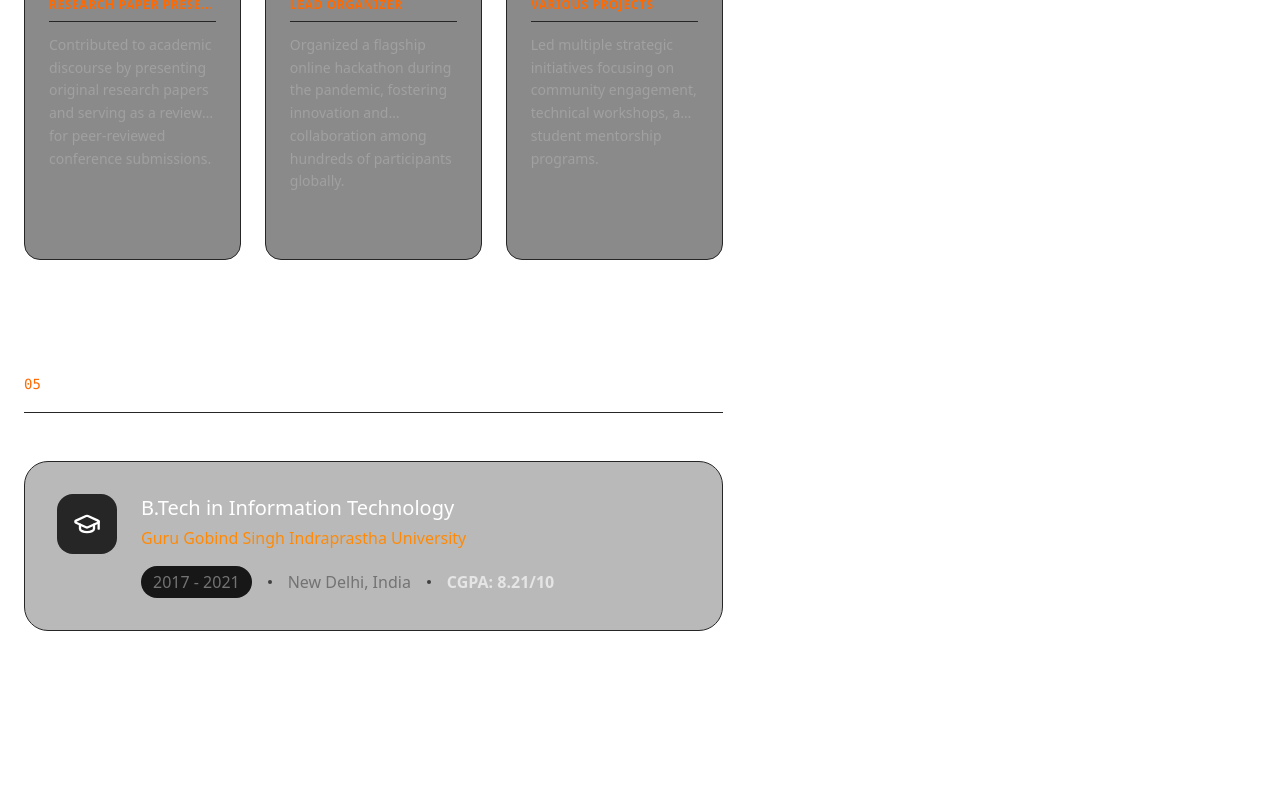
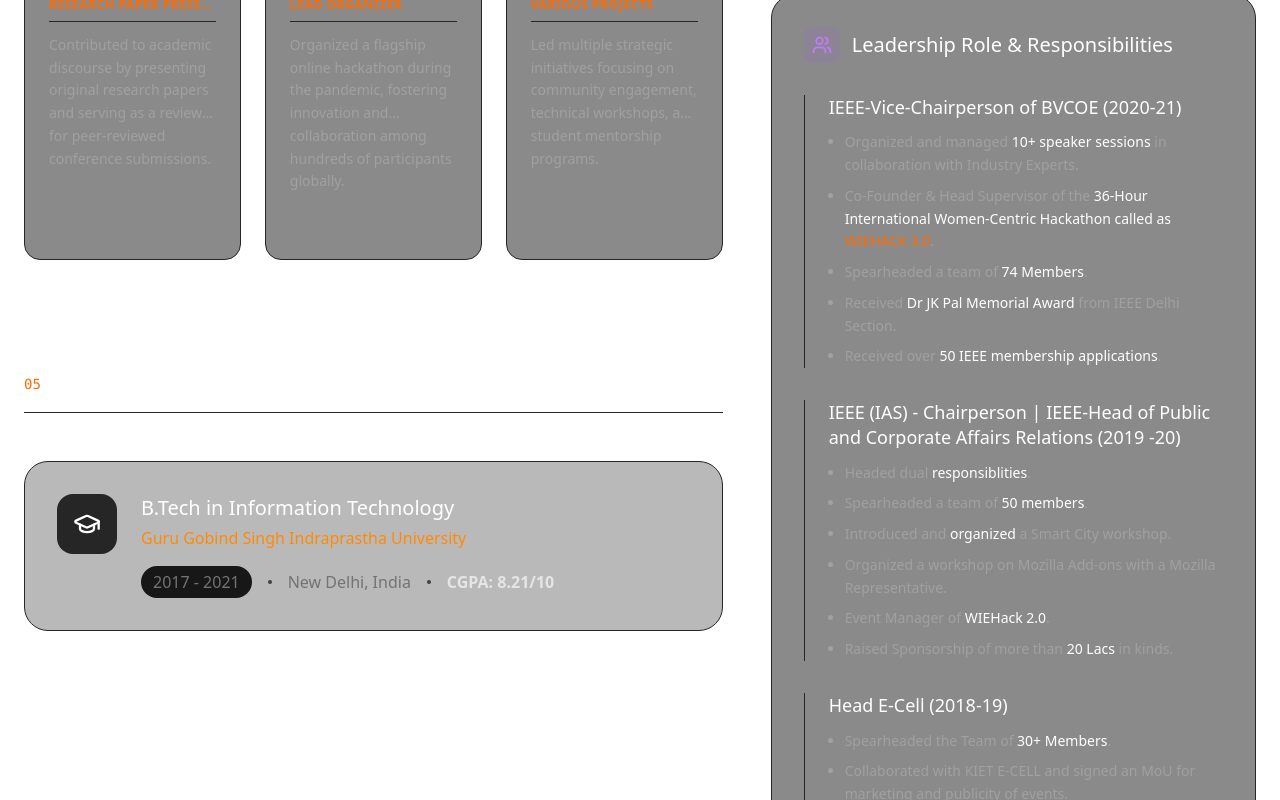
Before and after one commit to chetanya1998/Portfolio, a React (Vite) app: page / in a window 1280 px wide. Shown: the part 7360-8160 px from the top of the page. Built offline with nearby package versions, Linux system fonts and the light colour scheme.

Commit message:
Add Leadership Role & Responsibilities section

```diff
--- a/src/Portfolio.jsx
+++ b/src/Portfolio.jsx
@@ -157,6 +157,40 @@ const leadership = [
         role: "Vice-Chairperson",
         org: "IEEE Student Branch",
         desc: "Led the student branch operations and initiatives during the 2020-2021 tenure."
+    }
+];
+
+const leadershipRoles = [
+    {
+        role: "IEEE-Vice-Chairperson of BVCOE (2020-21)",
+        points: [
+            <>Organized and managed <span className="text-white font-medium">10+ speaker sessions</span> in collaboration with Industry Experts.</>,
+            <>Co-Founder & Head Supervisor of the <span className="text-white font-medium">36-Hour International Women-Centric Hackathon called as</span> <a href="https://wiehack.bwividyapeeth.edu.in/" target="_blank" rel="noreferrer" className="text-orange-500 hover:underline decoration-orange-500/30">WIEHACK 3.0</a>.</>,
+            <>Spearheaded a team of <span className="text-white font-medium">74 Members</span>.</>,
+            <>Received <span className="text-white font-medium">Dr JK Pal Memorial Award</span> from IEEE Delhi Section.</>,
+            <>Received over <span className="text-white font-medium">50 IEEE membership applications</span>.</>
+        ]
+    },
+    {
+        role: "IEEE (IAS) - Chairperson | IEEE-Head of Public and Corporate Affairs Relations (2019 -20)",
+        points: [
+            <>Headed dual <span className="text-white font-medium">responsiblities</span>.</>,
+            <>Spearheaded a team of <span className="text-white font-medium">50 members</span>.</>,
+            <>Introduced and <span className="text-white font-medium">organized</span> a Smart City workshop.</>,
+            <>Organized a workshop on Mozilla Add-ons with a Mozilla Representative.</>,
+            <>Event Manager of <span className="text-white font-medium">WIEHack 2.0</span>.</>,
+            <>Raised Sponsorship of more than <span className="text-white font-medium">20 Lacs</span> in kinds.</>
+        ]
+    },
+    {
+        role: "Head E-Cell (2018-19)",
+        points: [
+            <>Spearheaded the Team of <span className="text-white font-medium">30+ Members</span>.</>,
+            <>Collaborated with KIET E-CELL and signed an MoU for marketing and publicity of events.</>,
+            <>Organized workshop on <span className="text-white font-medium">Research-Build-Plan Entrepreneurship</span>.</>,
+            <>Head Instructor of <span className="text-white font-medium">Aurora Workshop (Drone Making Workshop)</span>.</>,
+            <>Founder and Manager of <span className="text-white font-medium">Plan for India Event</span> in association with PayTM.</>
+        ]
     }
 ];
 
@@ -786,6 +820,30 @@ export default function Portfolio() {
                                 </div>
                             </FadeIn>
 
+                            {/* Leadership Roles & Responsibilities */}
+                            <FadeIn delay={400}>
+                                <div className="bg-neutral-900/50 border border-neutral-800 rounded-3xl p-6 md:p-8 hover:bg-neutral-900 transition-colors">
+                                    <h3 className="text-xl font-light text-white mb-8 flex items-center gap-3">
+                                        <div className="p-2 bg-purple-500/10 rounded-lg text-purple-400"><Users size={20} /></div>
+                                        Leadership Role & Responsibilities
+                                    </h3>
+                                    <div className="space-y-8">
+                                        {leadershipRoles.map((role, idx) => (
+                                            <div key={idx} className="relative pl-6 border-l border-neutral-800 hover:border-orange-500 transition-colors">
+                                                <h4 className="text-white font-medium text-lg leading-snug mb-3">{role.role}</h4>
+                                                <ul className="space-y-2">
+                                                    {role.points.map((point, pIdx) => (
+                                                        <li key={pIdx} className="text-neutral-400 text-sm leading-relaxed list-disc list-outside ml-4">
+                                                            {point}
+                                                        </li>
+                                                    ))}
+                                                </ul>
+                                            </div>
+                                        ))}
+                                    </div>
+                                </div>
+                            </FadeIn>
+
                         </div>
 
                     </div>
```
